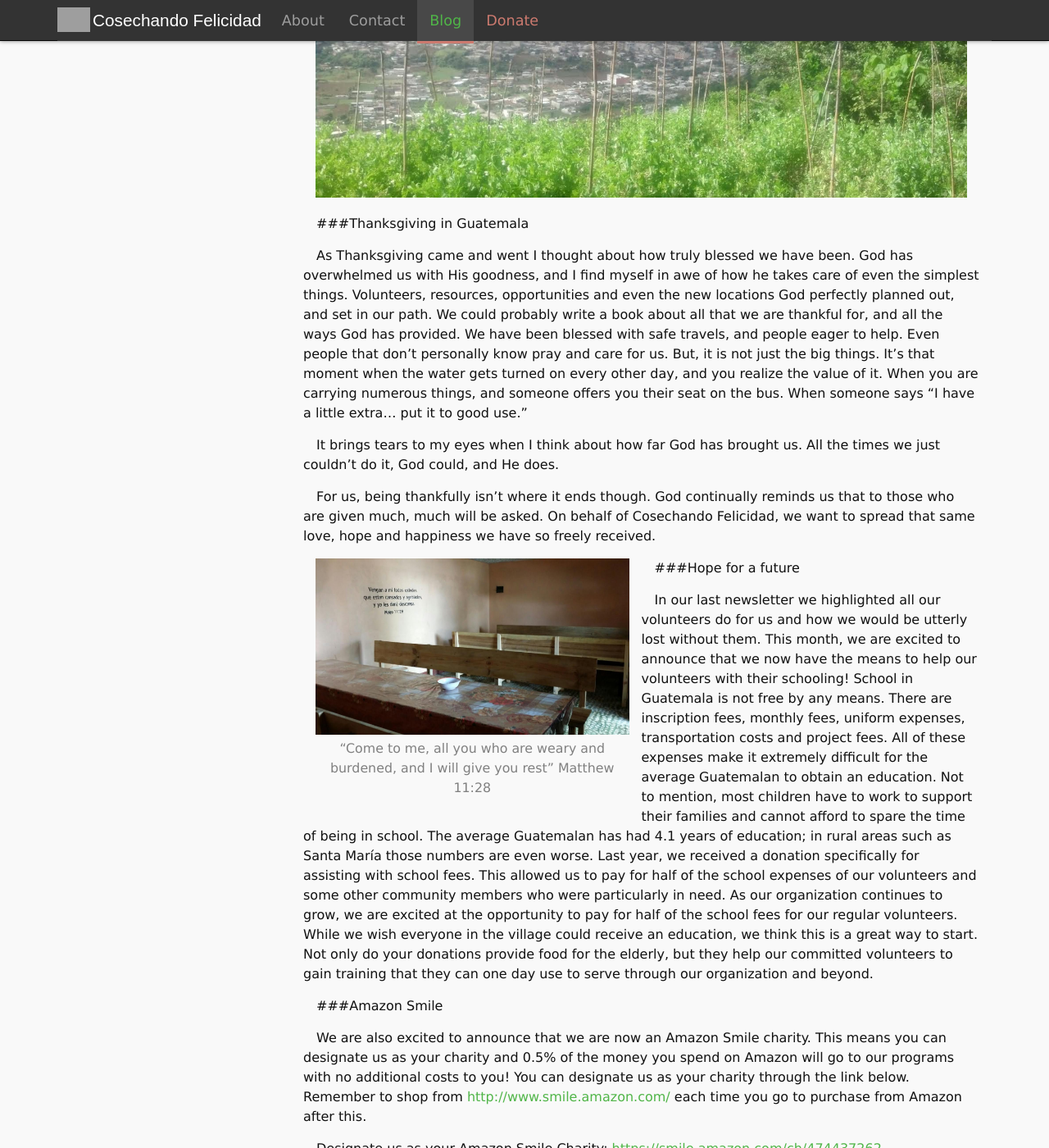
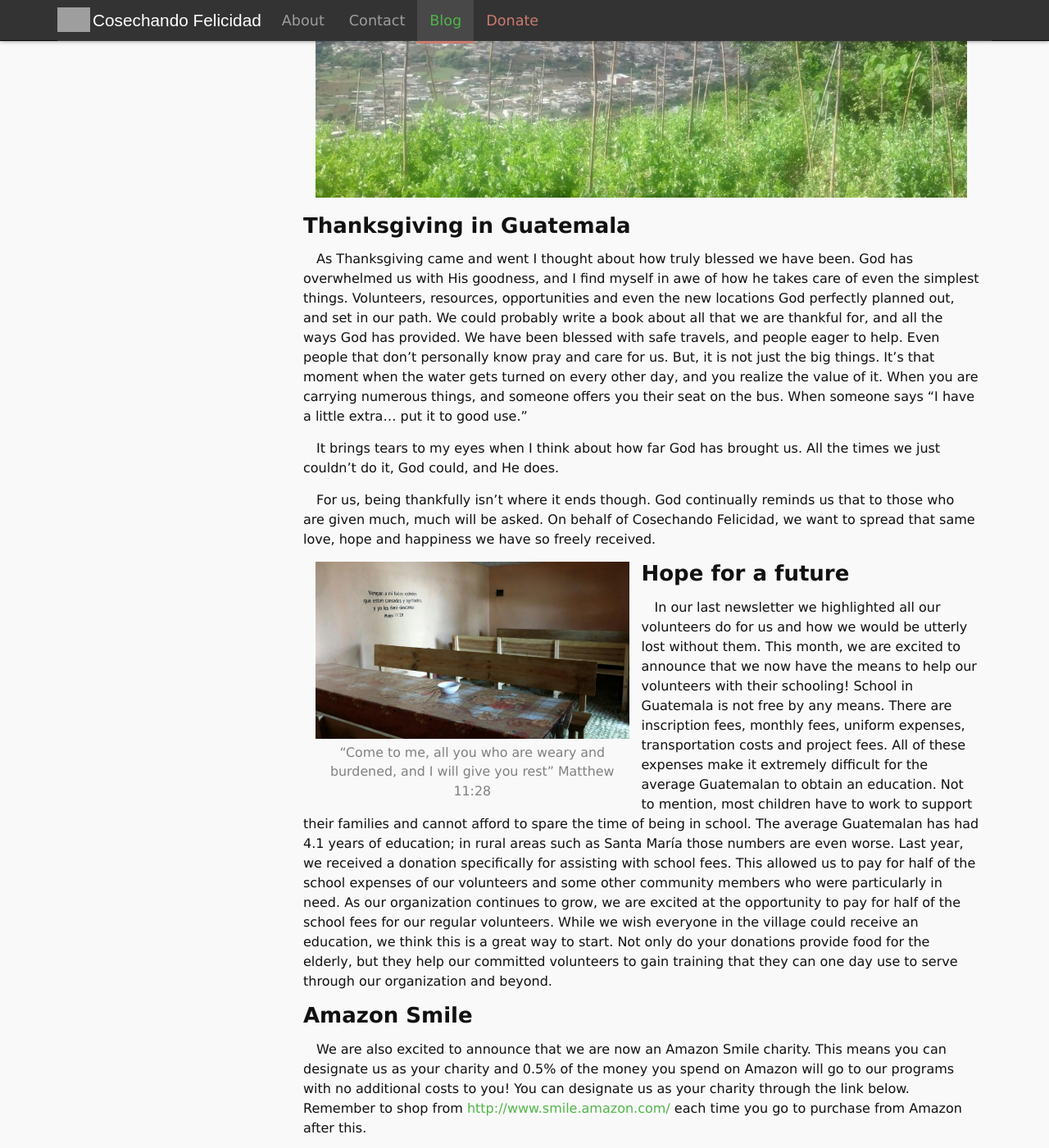
Before and after one commit to harvestinghappiness/harvestinghappiness.github.io, a Jekyll site: the page built from _posts/2015-12-01-December-Newsletter.md, in a window 1280 px wide and 1400 px high, scrolled down 385 px. Shown: the whole window at 82% size. Built offline with Jekyll 4.4.1, drawn with Linux system fonts in a browser that asks for light colours; comment, search, counter and statistics services are not loaded; some of the changed text lies outside the part shown.

Commit message:
fix headers

```diff
--- a/_posts/2015-12-01-December-Newsletter.md
+++ b/_posts/2015-12-01-December-Newsletter.md
@@ -9,7 +9,7 @@ commentID: 4
 
 {% include figure.html src="d15pic1.jpg" size="full" alt="Santa Maria, Guatemala" %}
 
-###Thanksgiving in Guatemala
+<h3>Thanksgiving in Guatemala</h3>
 
 As Thanksgiving came and went I thought about how truly blessed we have been. God has overwhelmed us with His goodness, and I find myself in awe of how he takes care of even the simplest things. Volunteers, resources, opportunities and even the new locations God perfectly planned out, and set in our path. We could probably write a book about all that we are thankful for, and all the ways God has provided. We have been blessed with safe travels, and people eager to help. Even people that don’t personally know pray and care for us. But, it is not just the big things. It’s that moment when the water gets turned on every other day, and you realize the value of it. When you are carrying numerous things, and someone offers you their seat on the bus. When someone says “I have a little extra… put it to good use.”
 
@@ -19,17 +19,17 @@ For us, being thankfully isn’t where it ends though. God continually reminds u
 
 {% include figure.html src="d15pic2.jpg" size="half" caption="“Come to me, all you who are weary and burdened, and I will give you rest” Matthew 11:28" %}
 
-###Hope for a future
+<h3>Hope for a future</h3>
 
 In our last newsletter we highlighted all our volunteers do for us and how we would be utterly lost without them. This month, we are excited to announce that we now have the means to help our volunteers with their schooling! School in Guatemala is not free by any means. There are inscription fees, monthly fees, uniform expenses, transportation costs and project fees. All of these expenses make it extremely difficult for the average Guatemalan to obtain an education. Not to mention, most children have to work to support their families and cannot afford to spare the time of being in school. The average Guatemalan has had 4.1 years of education; in rural areas such as Santa María those numbers are even worse. Last year, we received a donation specifically for assisting with school fees. This allowed us to pay for half of the school expenses of our volunteers and some other community members who were particularly in need. As our organization continues to grow, we are excited at the opportunity to pay for half of the school fees for our regular volunteers. While we wish everyone in the village could receive an education, we think this is a great way to start. Not only do your donations provide food for the elderly, but they help our committed volunteers to gain training that they can one day use to serve through our organization and beyond.
 
-###Amazon Smile
+<h3>Amazon Smile</h3>
 
 We are also excited to announce that we are now an Amazon Smile charity. This means you can designate us as your charity and 0.5% of the money you spend on Amazon will go to our programs with no additional costs to you! You can designate us as your charity through the link below. Remember to shop from [http://www.smile.amazon.com/](https://www.smile.amazon.com/) each time you go to purchase from Amazon after this.
 
 Designate us as your Amazon Smile Charity: [https://smile.amazon.com/ch/474437262](https://smile.amazon.com/ch/474437262)
 
-###An update
+<h3>An update</h3>
 
 Brennan has made it back to Guatemala and has moved into the upper story of our new facility. Emily will be joining her in January. She spends each day cooking at the project, visiting the sick, taking people to the doctor and doing so much more. Each day is different while we are in Guatemala, but we are always very busy. Each evening there is a line of people in crisis who form to talk to us. They are at the end of their rope and do not know what to do. They are about to lose their homes, in medical crisis, depressed, abused, and any number of other possibilities. They come to us hoping we have the answers and can do something about their situation. While we are far from knowing the answers, we know who does and we seek His counsel in every decision. It would be impossible to ask for specific prayers for all of the difficult decisions we make each day, but we would greatly appreciate your general prayers for this.  Sometimes we feel like we hold the success of this village in our hands and have to choose who it goes to. Pray that we would have clarity in our decision and be able to heard God’s voice and see his purpose clearly.
 
```
